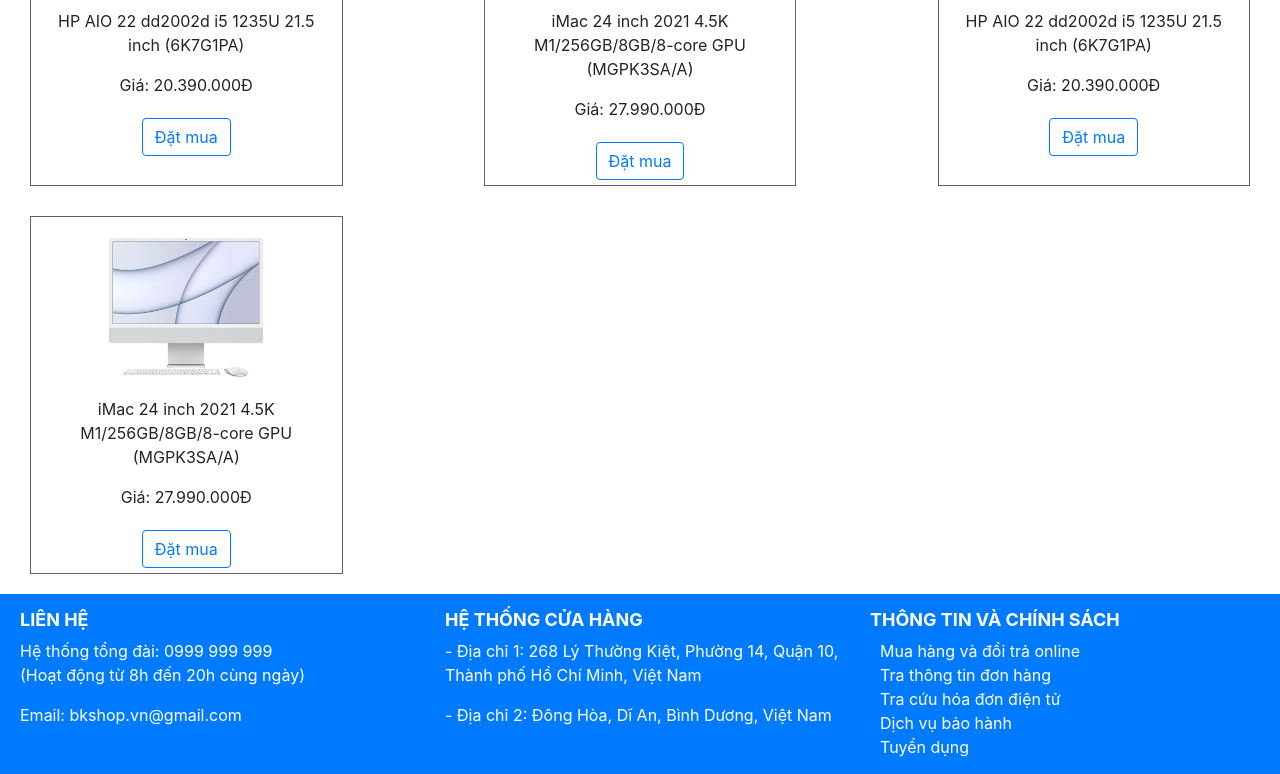
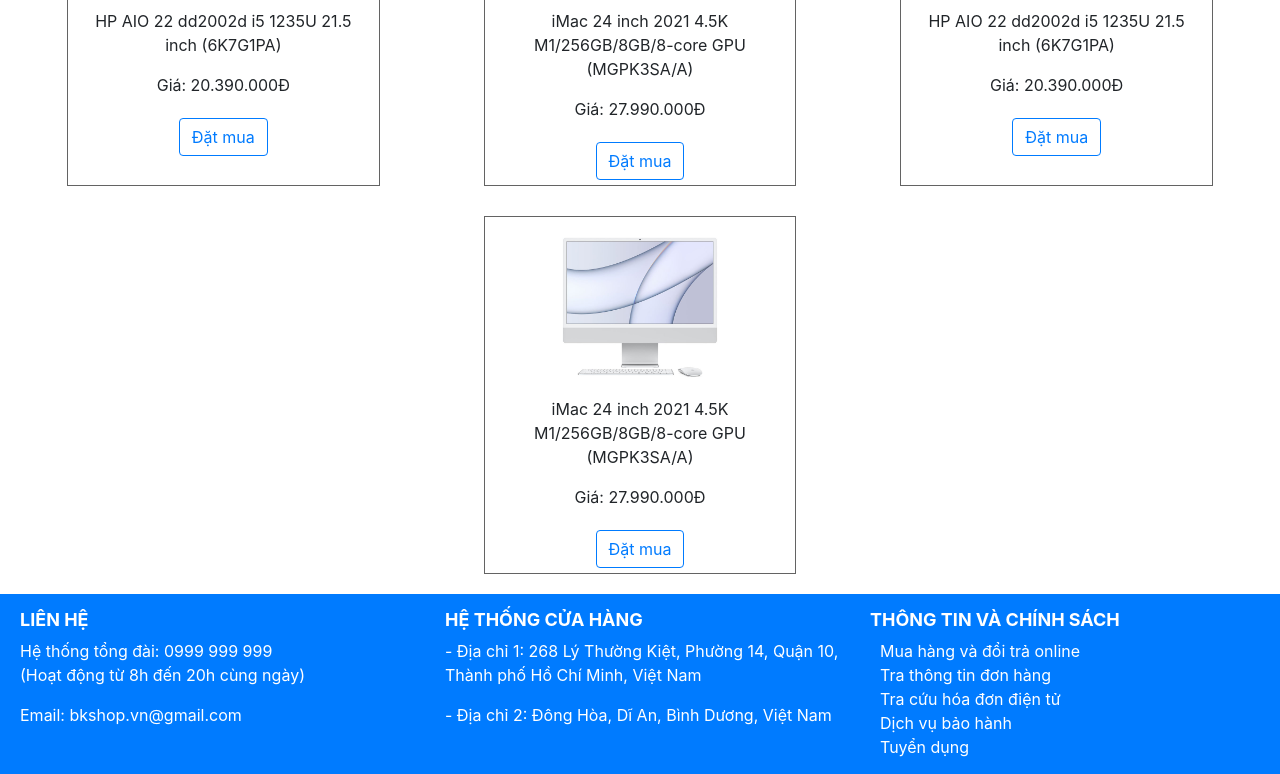
Before and after one commit to nguyenduyhung20/BKShop, a PHP site: page / in a window 1280 px wide. Shown: the part 1629-2403 px from the top of the page. Run offline with PHP 8.4, Linux system fonts and the light colour scheme; some libraries are stand-ins or nearby versions.

Commit message:
minor list product look fix

```diff
--- a/app/views/home.php
+++ b/app/views/home.php
@@ -172,7 +172,7 @@
             PC BÁN CHẠY NHẤT
             <a style="float:right; text-decoration: none; color: white;" href="/list">Xem tất cả ></a>
         </div>
-        <div class="d-flex flex-wrap justify-content-between">
+        <div class="d-flex flex-wrap justify-content-around">
             <div class="product col-lg-3 col-md-5 col-sm-12">
                 <img src="img/hp1.jpg" alt="Product">
                 <p>HP AIO 22 dd2002d i5 1235U 21.5 inch (6K7G1PA)</p>
```
